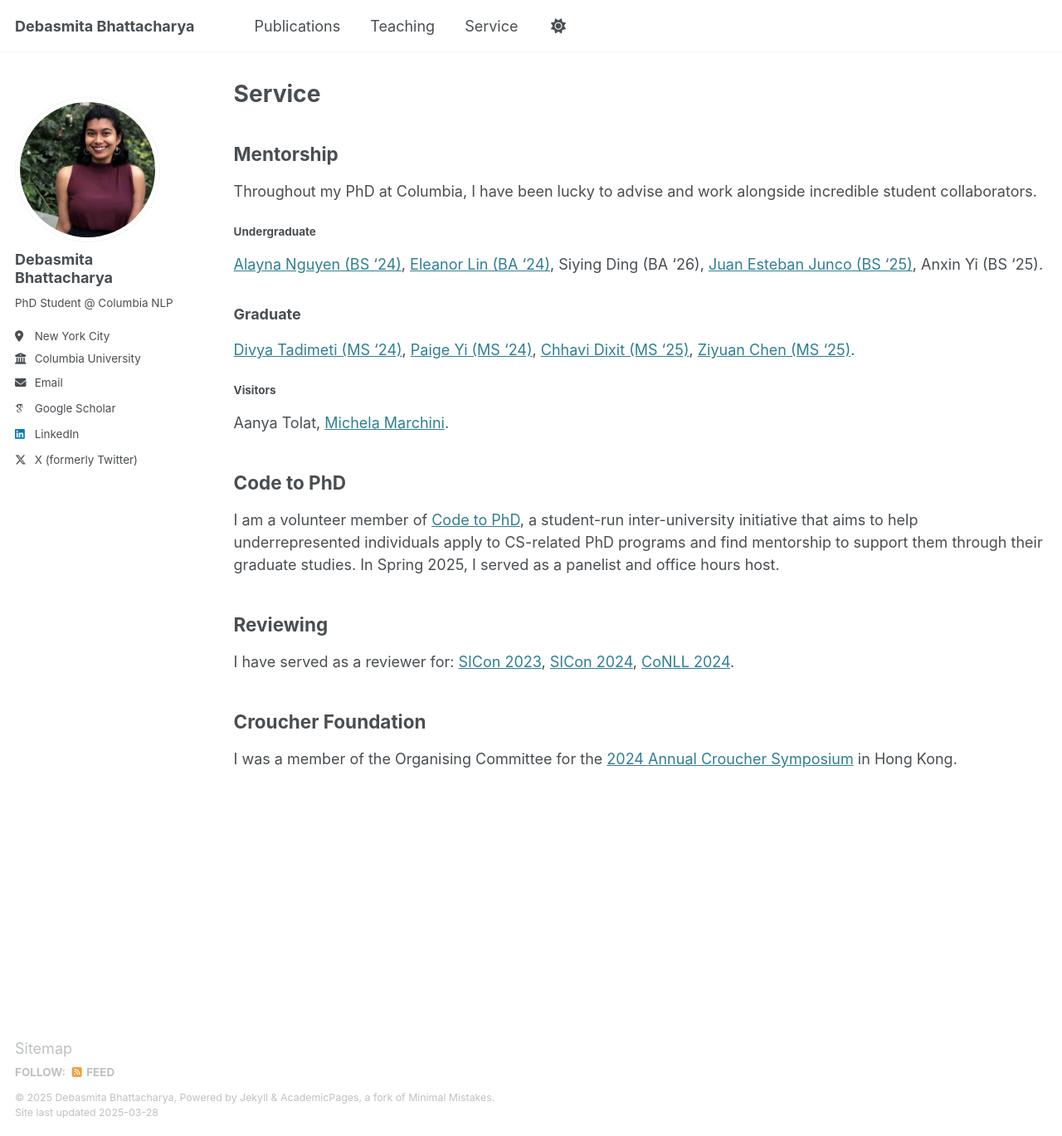
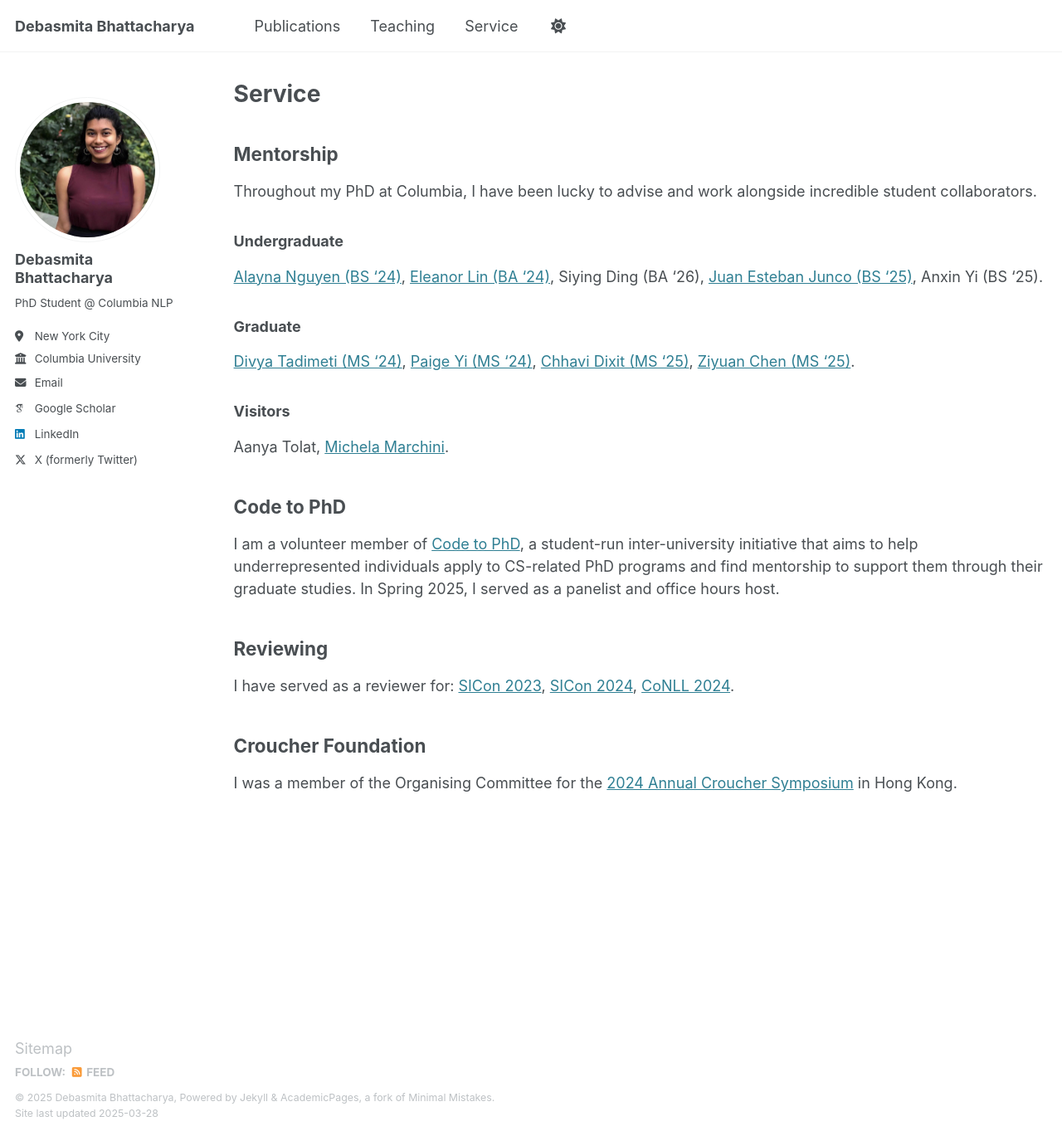
Before and after one commit to debasmita-b/debasmita-b.github.io, a Jekyll site: the page built from _pages/service.md, in a window 1280 px wide and 1369 px high. Shown: the whole window at 83% size. Built offline with Jekyll 4.4.1, drawn with Linux system fonts in a browser that asks for light colours; some web fonts are replaced.

Commit message:
header size

```diff
--- a/_pages/service.md
+++ b/_pages/service.md
@@ -9,13 +9,13 @@ author_profile: true
 
 Throughout my PhD at Columbia, I have been lucky to advise and work alongside incredible student collaborators.
 
-#### Undergraduate
+### Undergraduate
 [Alayna Nguyen (BS '24)](https://www.linkedin.com/in/alayna-nguyen/), [Eleanor Lin (BA '24)](https://emlinking.github.io/), Siying Ding (BA '26), [Juan Esteban Junco (BS '25)](https://www.linkedin.com/in/juan-junco/), Anxin Yi (BS '25).
 
 ### Graduate
 [Divya Tadimeti (MS '24)](https://divyatadimeti.github.io/), [Paige Yi (MS '24)](https://www.linkedin.com/in/paige-y-23ab45127/?trk=public_profile_browsemap), [Chhavi Dixit (MS '25)](https://www.linkedin.com/in/chhavi-dixit/), [Ziyuan Chen (MS '25)](https://allenheartcore.github.io/).
 
-#### Visitors
+### Visitors
 Aanya Tolat, [Michela Marchini](https://www.linkedin.com/in/michelamarchini/).
 
 ## Code to PhD
```
